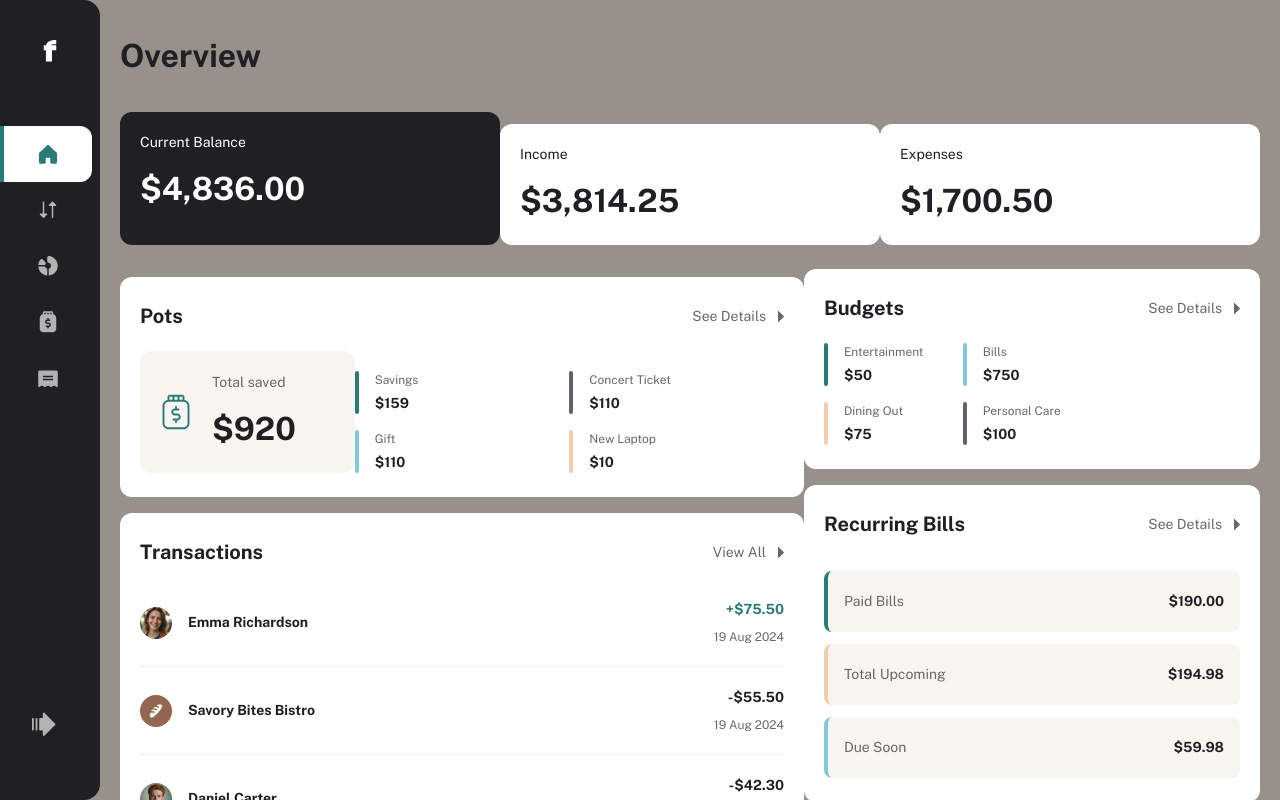
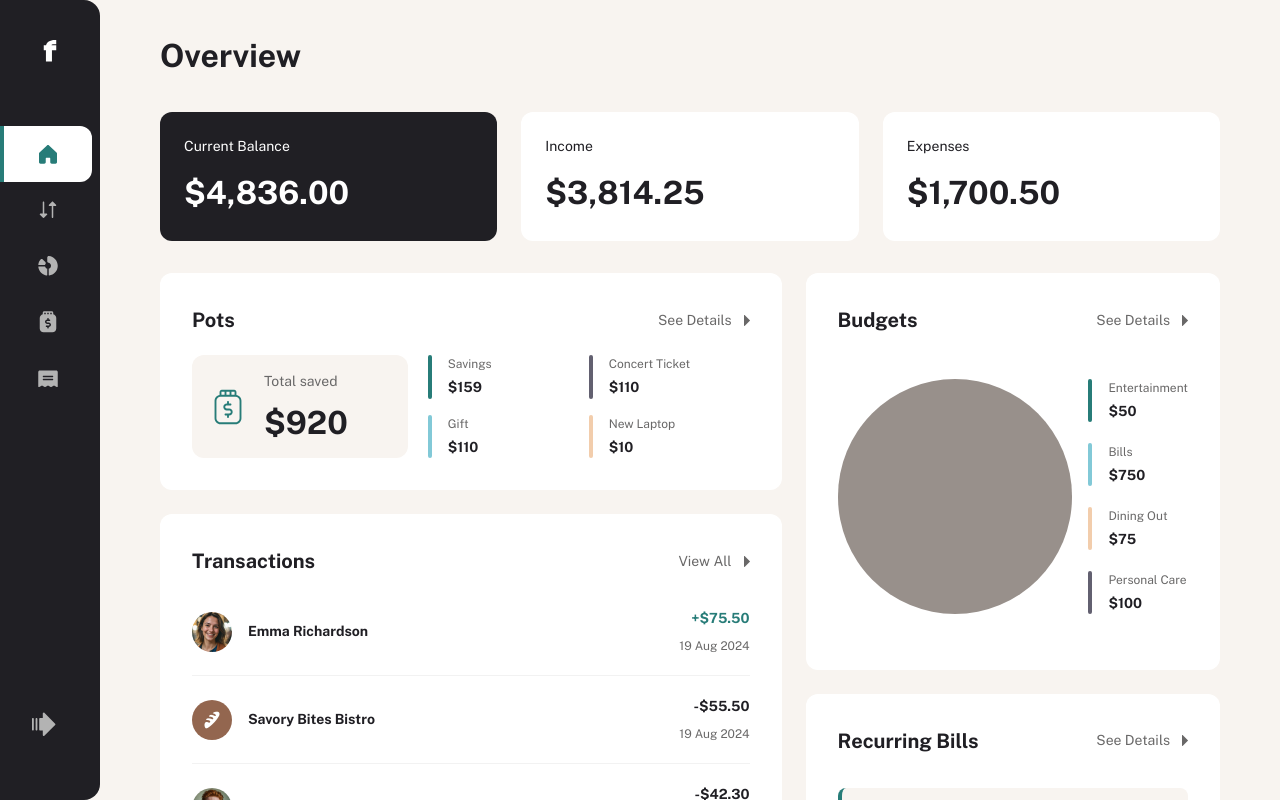
Before and after one commit to debasishrowlo/finance-dashboard, a React (Vite) app in the folder frontend/: page / in a window 1280 px wide. Built offline with nearby package versions, Linux system fonts and the light colour scheme.

Commit message:
Finish home page

```diff
--- a/frontend/src/App.tsx
+++ b/frontend/src/App.tsx
@@ -40,7 +40,7 @@ type SectionProps = {
 
 const Section = (props: SectionProps) => {
   return (
-    <div className="px-20 py-24 bg-white rounded-12">
+    <div className="px-20 py-24 bg-white rounded-12 md:p-32">
       <div className="flex justify-between items-center">
         <h2 className="text-20 font-bold">{props.title}</h2>
         <a href={props.detailsPageLink.to} className="flex items-center">
@@ -157,9 +157,9 @@ const App = () => {
         </button>
       </div>
       <div className="grow overflow-y-auto">
-        <div className="mx-auto max-w-1140 px-16 py-24 md:px-40 md:py-32 lg:px-0">
+        <div className="mx-auto max-w-1140 px-16 py-24 md:px-40 md:py-32 2xl:px-0">
           <h1 className="text-32 font-bold">Overview</h1>
-          <div className="mt-32 md:flex">
+          <div className="mt-32 md:flex md:gap-x-24">
             {[
               {
                 title: "Current Balance",
@@ -178,7 +178,7 @@ const App = () => {
               },
             ].map((balance, index) => (
               <div
-                className={classnames("mt-12 first:mt-0 p-20 rounded-12 md:w-1/3", {
+                className={classnames("mt-12 first:mt-0 p-20 rounded-12 md:w-1/3 md:mt-0 md:p-24", {
                   "bg-grey-900 text-white": balance.color === "dark",
                   "bg-white": balance.color === "light",
                 })}
@@ -199,16 +199,16 @@ const App = () => {
                 }}
               >
                 <div className="mt-20 md:flex">
-                  <div className="p-16 flex items-center bg-beige-100 rounded-12 md:w-1/3">
+                  <div className="p-16 flex items-center bg-beige-100 rounded-12 md:w-2/5">
                     <div className="w-40 h-40 flex justify-center items-center">
                       <img src={potIcon} alt="" />
                     </div>
                     <div className="ml-16">
                       <p className="text-14 text-grey-500">Total saved</p>
-                      <p className="mt-12 text-32 font-bold">{formatCurrency(totalSaved, { showDecimals: false })}</p>
+                      <p className="mt-12 text-32 leading-38 font-bold">{formatCurrency(totalSaved, { showDecimals: false })}</p>
                     </div>
                   </div>
-                  <div className="mt-20 flex flex-wrap gap-y-16 md:w-2/3">
+                  <div className="mt-20 flex flex-wrap gap-y-16 md:w-3/5 md:mt-0 md:ml-20">
                     {data.pots.slice(0, 4).map((pot, index) => (
                       <div className="flex w-1/2" key={index}>
                         <div
@@ -226,7 +226,7 @@ const App = () => {
                   </div>
                 </div>
               </Section>
-              <div className="mt-16">
+              <div className="mt-16 lg:mt-24">
                 <Section
                   title="Transactions"
                   detailsPageLink={{
@@ -247,7 +247,7 @@ const App = () => {
                       return (
                         <div key={index} className="py-20 first:pt-0 last:pb-0 flex justify-between border-t first:border-t-0 border-grey-100">
                           <div className="flex items-center">
-                            <img src={transaction.avatar} alt="" className="w-32 h-32 rounded-full" />
+                            <img src={transaction.avatar} alt="" className="w-32 aspect-square rounded-full md:w-40" />
                             <p className="ml-16 text-14 font-bold">{transaction.name}</p>
                           </div>
                           <div className="flex flex-col items-end">
@@ -267,7 +267,7 @@ const App = () => {
                 </Section>
               </div>
             </div>
-            <div className="mt-24 lg:w-2/5">
+            <div className="mt-24 lg:w-2/5 lg:ml-24 lg:mt-32">
               <div>
                 <Section
                   title="Budgets"
@@ -276,9 +276,13 @@ const App = () => {
                     to: "/budgets",
                   }}
                 >
-                  <div className="mt-20 flex flex-wrap gap-y-16 md:w-2/3">
-                    {data.budgets.slice(0, 4).map((budget, index) => (
-                      <div className="flex w-1/2" key={index}>
+                  <div className="mt-20 md:py-24 md:flex">
+                    <div className="w-full flex items-center md:grow">
+                      <div className="max-w-240 w-full aspect-square mx-auto bg-beige-500 rounded-full lg:mx-0"></div>
+                    </div>
+                    <div className="shrink mt-16 flex flex-wrap gap-y-16 md:mt-0 md:flex-col md:justify-between lg:ml-16">
+                      {data.budgets.slice(0, 5).map((budget, index) => (
+                        <div className="flex shrink w-1/2 md:w-full" key={index}>
                           <div
                             className="w-4 h-full rounded-full"
                             style={{
@@ -292,9 +296,10 @@ const App = () => {
                         </div>
                       ))}
                     </div>
+                  </div>
                 </Section>
               </div>
-              <div className="mt-16">
+              <div className="mt-16 lg:mt-24">
                 <Section
                   title="Recurring Bills"
                   detailsPageLink={{
--- a/frontend/src/index.css
+++ b/frontend/src/index.css
@@ -3,5 +3,5 @@
 @tailwind utilities;
 
 body {
-  @apply bg-beige-500 text-grey-900;
+  @apply bg-beige-100 text-grey-900;
 }
--- a/frontend/tailwind.config.ts
+++ b/frontend/tailwind.config.ts
@@ -45,6 +45,9 @@ const generateSpacing = () => {
   return spacing
 }
 
+const spacing = generateSpacing()
+const lineHeight = spacing
+
 export default {
   future: {
     hoverOnlyWhenSupported: true,
@@ -56,7 +59,8 @@ export default {
   theme: {
     borderRadius: generateBorderRadius(),
     fontSize: generateFontSize(),
-    spacing: generateSpacing(),
+    spacing,
+    lineHeight,
     colors: {
       beige: {
         100: "#F8F4F0",
```
Lines whose indentation alone changed are shown as unchanged.
